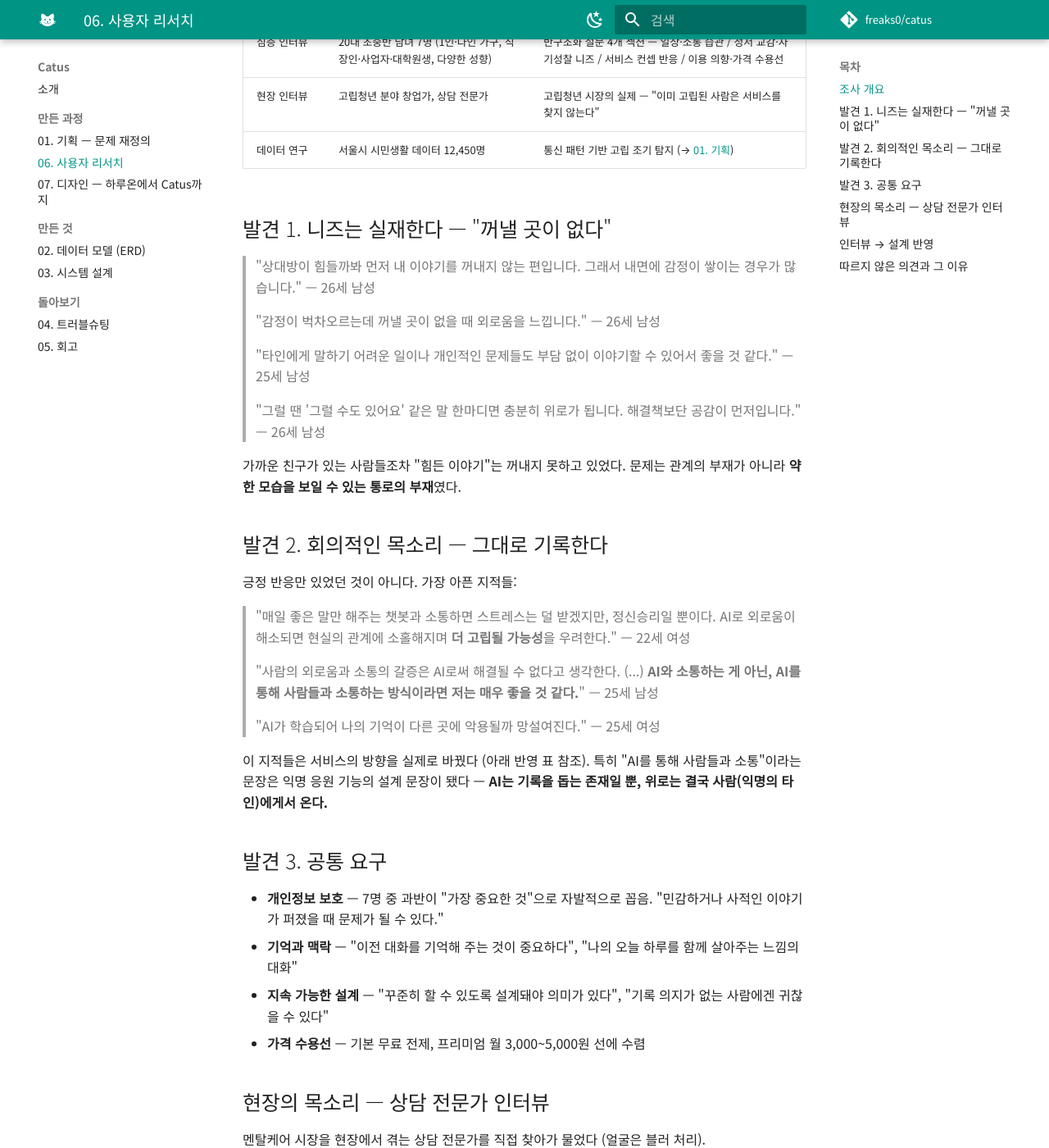
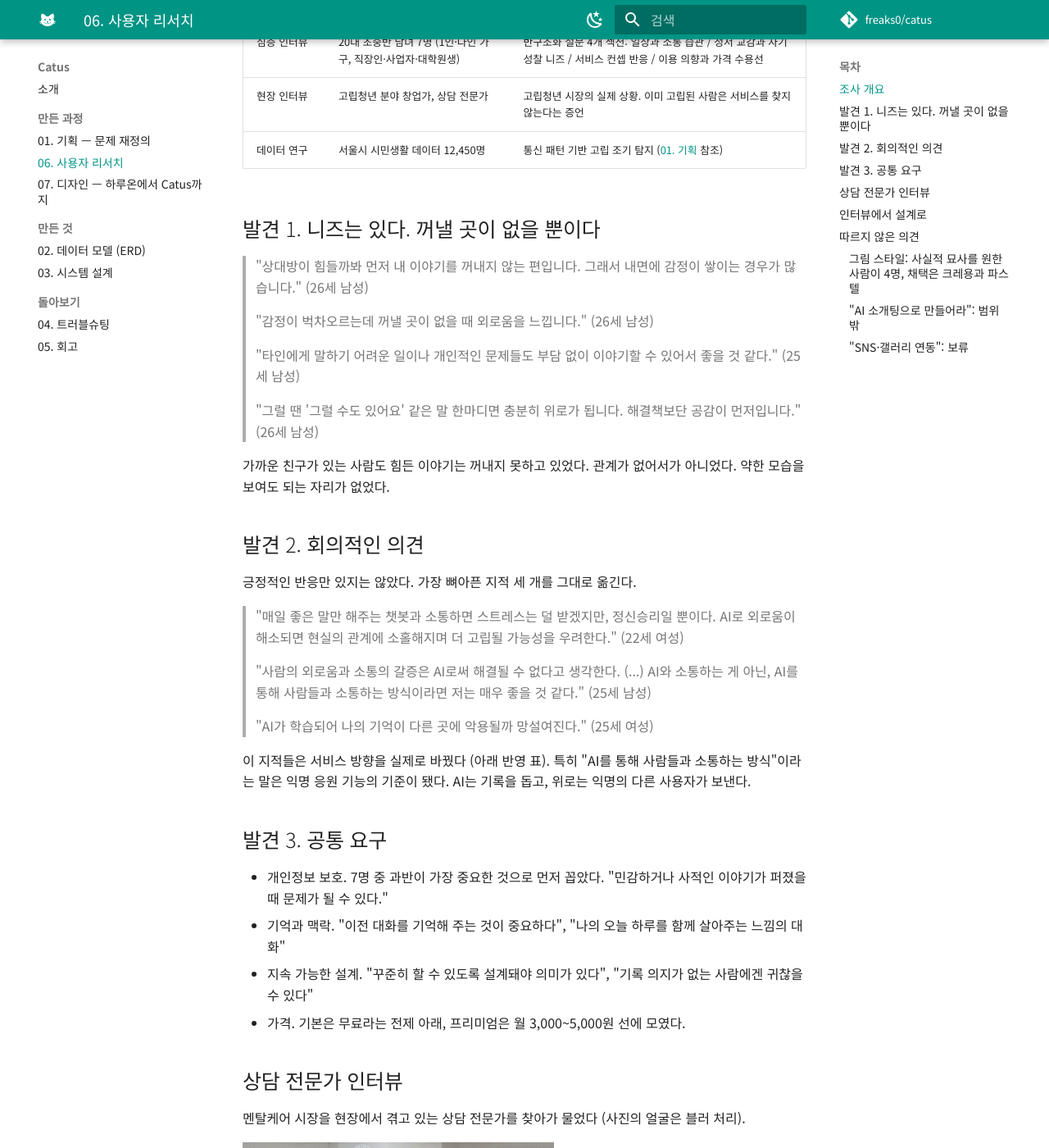
Before and after one commit to freaks0/catus, an MkDocs documentation site: the page built from docs/06-user-research.md, in a window 1280 px wide and 1400 px high, scrolled down 432 px. Shown: the whole window at 82% size. Built offline with MkDocs 1.6.1 and Material for MkDocs 9.7.7, drawn with Linux system fonts in a browser that asks for light colours; comment, search, counter and statistics services are not loaded; some of the changed text lies outside the part shown.

Commit message:
Rewrite user research page in plain prose
Remove em-dashes and inline bold, split compound sentences,
and keep interview quotes verbatim without editorial emphasis.

Co-Authored-By: Claude Fable 5.1 <noreply@anthropic.com>

```diff
--- a/docs/06-user-research.md
+++ b/docs/06-user-research.md
@@ -1,95 +1,98 @@
-# 06. 사용자 리서치 — 인터뷰가 바꾼 설계
+# 06. 사용자 리서치: 인터뷰가 바꾼 설계
 
-> **요약** — 20대 7명 심층 인터뷰 + 상담 전문가 현장 인터뷰. "약한 모습을 보이기 싫다"는 목소리가 커뮤니티 기능을 지웠고, "AI 위로는 정신승리"라는 회의론이 익명 응원(위로의 주체는 사람)을 만들었다. 다수 의견을 따르지 않은 결정과 그 이유까지 기록했다.
+> **요약** 20대 7명 심층 인터뷰와 상담 전문가 현장 인터뷰를 했다. "약한 모습을 보이기 싫다"는 답이 커뮤니티 기능을 지웠고, "AI 위로는 정신승리"라는 회의론이 익명 응원 기능을 만들었다. 위로를 보내는 쪽은 AI가 아니라 사람이다. 다수 의견을 따르지 않은 결정과 그 이유도 적었다.
 
-기획 단계에서 수행한 사전 조사와, 그 결과가 실제 설계 결정으로 이어진 과정의 기록이다.
-모든 인용은 익명 처리했으며, 원문(인터뷰 전문·현장 기록)은 개인정보 보호를 위해 공개 저장소에 포함하지 않는다.
+기획 단계에서 한 사전 조사와, 그 결과가 설계 결정으로 이어진 과정을 적은 글이다.
+인용은 모두 익명 처리했다. 인터뷰 전문과 현장 기록 원문은 개인정보 때문에 공개 저장소에 넣지 않았다.
 
 ## 조사 개요
 
 | 방법 | 대상 | 내용 |
 |---|---|---|
-| 심층 인터뷰 | 20대 초중반 남녀 7명 (1인·다인 가구, 직장인·사업자·대학원생, 다양한 성향) | 반구조화 설문 4개 섹션 — 일상·소통 습관 / 정서 교감·자기성찰 니즈 / 서비스 컨셉 반응 / 이용 의향·가격 수용선 |
-| 현장 인터뷰 | 고립청년 분야 창업가, 상담 전문가 | 고립청년 시장의 실제 — "이미 고립된 사람은 서비스를 찾지 않는다" |
-| 데이터 연구 | 서울시 시민생활 데이터 12,450명 | 통신 패턴 기반 고립 조기 탐지 (→ [01. 기획](01-planning.md)) |
+| 심층 인터뷰 | 20대 초중반 남녀 7명 (1인·다인 가구, 직장인·사업자·대학원생) | 반구조화 설문 4개 섹션: 일상과 소통 습관 / 정서 교감과 자기성찰 니즈 / 서비스 컨셉 반응 / 이용 의향과 가격 수용선 |
+| 현장 인터뷰 | 고립청년 분야 창업가, 상담 전문가 | 고립청년 시장의 실제 상황. 이미 고립된 사람은 서비스를 찾지 않는다는 증언 |
+| 데이터 연구 | 서울시 시민생활 데이터 12,450명 | 통신 패턴 기반 고립 조기 탐지 ([01. 기획](01-planning.md) 참조) |
 
-## 발견 1. 니즈는 실재한다 — "꺼낼 곳이 없다"
+## 발견 1. 니즈는 있다. 꺼낼 곳이 없을 뿐이다
 
-> "상대방이 힘들까봐 먼저 내 이야기를 꺼내지 않는 편입니다. 그래서 내면에 감정이 쌓이는 경우가 많습니다." — 26세 남성
+> "상대방이 힘들까봐 먼저 내 이야기를 꺼내지 않는 편입니다. 그래서 내면에 감정이 쌓이는 경우가 많습니다." (26세 남성)
 
-> "감정이 벅차오르는데 꺼낼 곳이 없을 때 외로움을 느낍니다." — 26세 남성
+> "감정이 벅차오르는데 꺼낼 곳이 없을 때 외로움을 느낍니다." (26세 남성)
 
-> "타인에게 말하기 어려운 일이나 개인적인 문제들도 부담 없이 이야기할 수 있어서 좋을 것 같다." — 25세 남성
+> "타인에게 말하기 어려운 일이나 개인적인 문제들도 부담 없이 이야기할 수 있어서 좋을 것 같다." (25세 남성)
 
-> "그럴 땐 '그럴 수도 있어요' 같은 말 한마디면 충분히 위로가 됩니다. 해결책보단 공감이 먼저입니다." — 26세 남성
+> "그럴 땐 '그럴 수도 있어요' 같은 말 한마디면 충분히 위로가 됩니다. 해결책보단 공감이 먼저입니다." (26세 남성)
 
-가까운 친구가 있는 사람들조차 "힘든 이야기"는 꺼내지 못하고 있었다. 문제는 관계의 부재가 아니라 **약한 모습을 보일 수 있는 통로의 부재**였다.
+가까운 친구가 있는 사람도 힘든 이야기는 꺼내지 못하고 있었다. 관계가 없어서가 아니었다. 약한 모습을 보여도 되는 자리가 없었다.
 
-## 발견 2. 회의적인 목소리 — 그대로 기록한다
+## 발견 2. 회의적인 의견
 
-긍정 반응만 있었던 것이 아니다. 가장 아픈 지적들:
+긍정적인 반응만 있지는 않았다. 가장 뼈아픈 지적 세 개를 그대로 옮긴다.
 
-> "매일 좋은 말만 해주는 챗봇과 소통하면 스트레스는 덜 받겠지만, 정신승리일 뿐이다. AI로 외로움이 해소되면 현실의 관계에 소홀해지며 **더 고립될 가능성**을 우려한다." — 22세 여성
+> "매일 좋은 말만 해주는 챗봇과 소통하면 스트레스는 덜 받겠지만, 정신승리일 뿐이다. AI로 외로움이 해소되면 현실의 관계에 소홀해지며 더 고립될 가능성을 우려한다." (22세 여성)
 
-> "사람의 외로움과 소통의 갈증은 AI로써 해결될 수 없다고 생각한다. (...) **AI와 소통하는 게 아닌, AI를 통해 사람들과 소통하는 방식이라면 저는 매우 좋을 것 같다.**" — 25세 남성
+> "사람의 외로움과 소통의 갈증은 AI로써 해결될 수 없다고 생각한다. (...) AI와 소통하는 게 아닌, AI를 통해 사람들과 소통하는 방식이라면 저는 매우 좋을 것 같다." (25세 남성)
 
-> "AI가 학습되어 나의 기억이 다른 곳에 악용될까 망설여진다." — 25세 여성
+> "AI가 학습되어 나의 기억이 다른 곳에 악용될까 망설여진다." (25세 여성)
 
-이 지적들은 서비스의 방향을 실제로 바꿨다 (아래 반영 표 참조). 특히 "AI를 통해 사람들과 소통"이라는 문장은 익명 응원 기능의 설계 문장이 됐다 — **AI는 기록을 돕는 존재일 뿐, 위로는 결국 사람(익명의 타인)에게서 온다.**
+이 지적들은 서비스 방향을 실제로 바꿨다 (아래 반영 표). 특히 "AI를 통해 사람들과 소통하는 방식"이라는 말은 익명 응원 기능의 기준이 됐다. AI는 기록을 돕고, 위로는 익명의 다른 사용자가 보낸다.
 
 ## 발견 3. 공통 요구
 
-- **개인정보 보호** — 7명 중 과반이 "가장 중요한 것"으로 자발적으로 꼽음. "민감하거나 사적인 이야기가 퍼졌을 때 문제가 될 수 있다."
-- **기억과 맥락** — "이전 대화를 기억해 주는 것이 중요하다", "나의 오늘 하루를 함께 살아주는 느낌의 대화"
-- **지속 가능한 설계** — "꾸준히 할 수 있도록 설계돼야 의미가 있다", "기록 의지가 없는 사람에겐 귀찮을 수 있다"
-- **가격 수용선** — 기본 무료 전제, 프리미엄 월 3,000~5,000원 선에 수렴
+- 개인정보 보호. 7명 중 과반이 가장 중요한 것으로 먼저 꼽았다. "민감하거나 사적인 이야기가 퍼졌을 때 문제가 될 수 있다."
+- 기억과 맥락. "이전 대화를 기억해 주는 것이 중요하다", "나의 오늘 하루를 함께 살아주는 느낌의 대화"
+- 지속 가능한 설계. "꾸준히 할 수 있도록 설계돼야 의미가 있다", "기록 의지가 없는 사람에겐 귀찮을 수 있다"
+- 가격. 기본은 무료라는 전제 아래, 프리미엄은 월 3,000~5,000원 선에 모였다.
 
-## 현장의 목소리 — 상담 전문가 인터뷰
+## 상담 전문가 인터뷰
 
-멘탈케어 시장을 현장에서 겪는 상담 전문가를 직접 찾아가 물었다 (얼굴은 블러 처리).
+멘탈케어 시장을 현장에서 겪고 있는 상담 전문가를 찾아가 물었다 (사진의 얼굴은 블러 처리).
 
 <img src="design/field-counselor-visit.jpg" width="380"/>
 
-기획의 경계를 그어준 답변들:
+기획의 범위를 정하는 데 도움이 된 답변 네 개다.
 
-> **"(내담자는) 필요할 때 온다."**
+> "(내담자는) 필요할 때 온다."
 
-상담은 본인이 필요를 느껴 찾아와야만 시작된다 — "이미 고립된 사람은 서비스를 찾지 않는다"는 재정의를 현장에서 재확인해준 문장.
+상담은 본인이 필요를 느껴 찾아와야 시작된다. 이미 고립된 사람은 서비스를 찾지 않는다는 기획의 전제를 현장에서 다시 확인한 말이다.
 
-> **"진단받은 사람을 대상으로 할 거면 의사, 상담을 대상으로 할 거면 상담사. 아무것도 아닌 사람들이 대상이라면, 지원해줄 수 있는 곳이 어디 있는지부터가 문제다."**
+> "진단받은 사람을 대상으로 할 거면 의사, 상담을 대상으로 할 거면 상담사. 아무것도 아닌 사람들이 대상이라면, 지원해줄 수 있는 곳이 어디 있는지부터가 문제다."
 
-타깃을 셋으로 갈라준 조언. Catus의 자리는 세 번째 — 아직 '환자'도 '내담자'도 아니지만 마음을 돌볼 통로가 없는 사람들이다. 동시에 이 구분은 서비스가 진단·치료를 자처해서는 안 된다는 경계선이기도 하다 (멘탈케어 관련 법적 표현 주의, 비의료 고지 → 출시 체크리스트에 반영).
+대상을 셋으로 나눠 준 조언이다. Catus의 자리는 세 번째, 아직 환자도 내담자도 아니지만 마음을 돌볼 통로가 없는 사람들이다. 같은 이유로 서비스가 진단이나 치료를 자처하면 안 된다는 선도 분명해졌다. 멘탈케어 관련 법적 표현 주의와 비의료 고지는 출시 체크리스트에 넣었다.
 
-> **"대면 상담의 힘은 '같이 있는 느낌'이다."**
+> "대면 상담의 힘은 '같이 있는 느낌'이다."
 
-달이를 해결사가 아니라 '곁'으로 설계한 방향을 현장의 언어로 지지해준 말.
+달이를 문제를 해결해 주는 존재가 아니라 옆에 있어 주는 존재로 설계한 방향과 맞는 말이었다.
 
-> **"상담 검사지는 밸리데이션된 것이고, 문구 하나·단어 하나에 저작권이 있다."**
+> "상담 검사지는 밸리데이션된 것이고, 문구 하나·단어 하나에 저작권이 있다."
 
-기존 심리 검사지를 그대로 가져다 쓸 수 없다는 경고 — Big5 초기 테스트 문항을 자체 구성한 이유.
+기존 심리 검사지를 그대로 쓸 수 없다는 경고다. Big5 초기 테스트 문항을 직접 만든 이유다.
 
-## 인터뷰 → 설계 반영
+## 인터뷰에서 설계로
 
-| 들은 것 | 결정된 것 |
+| 들은 것 | 결정한 것 |
 |---|---|
-| "약한 모습을 보이기 싫다" / "상대가 힘들까봐 말을 못 꺼낸다" | 친구추가·커뮤니티 **배제**, 익명·단방향·옵트인 응원 구조 |
-| "AI를 통해 사람들과 소통하는 방식이라면 좋겠다" | 떠도는 일기 — AI가 아니라 **익명의 사람이 보내는 위로**를 전달하는 설계 |
-| "AI 위로는 정신승리, 더 고립될 수도 있다" | "고립 전 개입"으로 문제 재정의 + AI는 기록 도우미로 포지셔닝 (위로의 주체가 아님) |
+| "약한 모습을 보이기 싫다" / "상대가 힘들까봐 말을 못 꺼낸다" | 친구 추가와 커뮤니티 기능 제외. 익명, 단방향, 옵트인 응원 구조 |
+| "AI를 통해 사람들과 소통하는 방식이라면 좋겠다" | 떠도는 일기. 위로는 AI가 아니라 익명의 사람이 보낸다 |
+| "AI 위로는 정신승리, 더 고립될 수도 있다" | 고립 전 개입으로 문제 재정의. AI는 기록 도우미로 한정하고 위로의 주체로 두지 않음 |
 | "이전 대화를 기억해야 교감이다" | 멀티턴 컨텍스트, 친밀도 단계, 한 주를 기억해 쓰는 주간 편지 |
-| "일기는 사실로 기록해야지" | 일기 사실 충실성 규칙 — 대화에 없던 사건·감정 생성 금지 |
-| "꾸준히 하게 설계돼야 의미 있다" | 쓰기 부담 제거(대화=기록), 밤 배달 내러티브, 도착 알림 |
-| "내 이야기가 퍼지면 문제다" | 공개 기본 OFF, 발신자 암호화, 학습 미사용 |
-| 가격 수용선 3~5천 원 | 기본 무료 유지, 프리미엄은 로드맵으로 |
+| "일기는 사실로 기록해야지" | 일기 사실 충실성 규칙. 대화에 없던 사건과 감정은 쓰지 않는다 |
+| "꾸준히 하게 설계돼야 의미 있다" | 쓰기 부담 제거(대화가 곧 기록), 밤 배달 내러티브, 도착 알림 |
+| "내 이야기가 퍼지면 문제다" | 공개 기본 OFF, 발신자 암호화, 학습에 사용하지 않음 |
+| 가격 수용선 3~5천 원 | 기본 무료 유지. 프리미엄은 로드맵으로 |
 
-## 따르지 않은 의견과 그 이유
+## 따르지 않은 의견
 
-다수 의견이어도 채택하지 않은 것들 — 그리고 왜.
+다수 의견이었지만 채택하지 않은 것과 그 이유다.
 
-**1) 그림 스타일: "사실적 묘사" 다수 → 크레용·파스텔 채택.**
-7명 중 4명이 사실적 묘사를 원했다. 그럼에도 채택하지 않은 이유: ① 사실적 그림은 사용자의 실제 기억(사진)과 직접 비교당하는 순간 어색함이 부각된다(기대 수준이 사진이 됨) ② "달이가 그려준 일기"라는 세계관과 충돌한다 ③ 소수 의견이 방향을 정확히 짚었다 — *"너무 현실적이거나 차가운 그림보다는 **감정의 온도를 담은 표현**이 더 와닿습니다."* 감정 기록에서 중요한 건 정확한 재현이 아니라 그날의 온도다.
+### 그림 스타일: 사실적 묘사를 원한 사람이 4명, 채택은 크레용과 파스텔
 
-**2) "AI 소개팅으로 만들어라" → 범위 밖으로.**
-외로움의 원인을 연애 부재로 본 제안. 흥미롭지만 서비스의 문제 정의(감정을 꺼낼 통로의 부재)와 다른 문제였고, 매칭 서비스는 "약한 모습을 보이기 싫다"는 핵심 발견과 정면 충돌한다.
+7명 중 4명이 사실적인 그림을 원했다. 그래도 택하지 않은 이유는 세 가지다. 사실적인 그림은 사용자의 실제 기억이나 사진과 바로 비교되어 어색한 부분이 드러난다. "달이가 그려준 일기"라는 설정과도 맞지 않는다. 그리고 소수 의견 쪽이 방향을 더 정확히 짚었다. "너무 현실적이거나 차가운 그림보다는 감정의 온도를 담은 표현이 더 와닿습니다." 감정 기록에서 필요한 것은 정확한 재현보다 그날의 온도라고 판단했다.
 
-**3) "SNS·갤러리 연동" → 보류.**
-편의성 제안이지만, 일기가 외부 플랫폼으로 흘러가는 경로는 "퍼질까 봐 두렵다"는 공통 요구와 충돌. 프라이버시가 신뢰의 전제인 서비스라 보수적으로 판단했다.
+### "AI 소개팅으로 만들어라": 범위 밖
+
+외로움의 원인을 연애 부재로 본 제안이다. 흥미로웠지만 이 서비스가 정의한 문제(감정을 꺼낼 통로가 없다)와는 다른 문제였고, 매칭 서비스는 "약한 모습을 보이기 싫다"는 발견과 정면으로 부딪친다.
+
+### "SNS·갤러리 연동": 보류
+
+편의성 제안이지만 일기가 외부 플랫폼으로 나가는 경로는 "퍼질까 봐 두렵다"는 공통 요구와 충돌한다. 프라이버시가 신뢰의 전제인 서비스라 보수적으로 판단했다.
```
